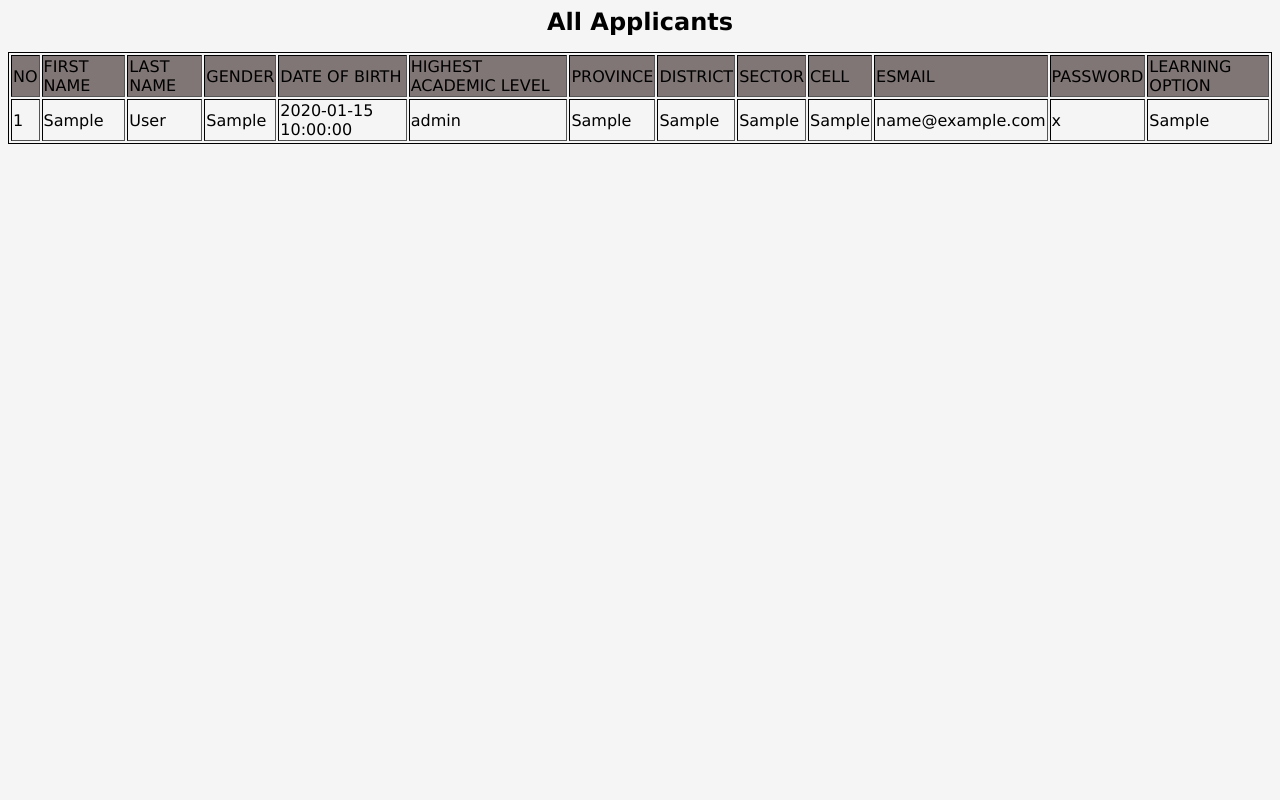
After one commit to vumiria/sdf_management, a PHP site: page /retrieve.php in a window 1280 px wide. The commit adds this page. Run offline with PHP 8.4, Linux system fonts and the light colour scheme; tables that the repository leaves empty or names only in its code hold one stand-in row (values such as "Sample post").

Commit message:
this form for sdf management created in html, css and php and then have retrieve for that form

```diff
--- a/index.php
+++ b/index.php
@@ -19,7 +19,7 @@
 		<p> Fill this form to apply: </p>
 <div class="container">
 		<form name="new_applicant_form" action="registration.php" method="post">
-			<p> First name: <input type="text" name="izina"> </p>
+			<p> First name: <input type="text" name="first_name"> </p>
 			<p> Last name:  <input type="text" name="last_name"></p>
 			<p> Gender: <br>
 				<input type="radio" id="female" name="gender" value="Female">
--- a/registration.php
+++ b/registration.php
@@ -1,3 +1,8 @@
+
+<html>
+	<title>registration</title>
+	<link rel="stylesheet" href="sytle.css">
+
 <?php
 // check if the form is submitted
 if (isset($_POST['submit'])) {
@@ -10,7 +15,7 @@ if (isset($_POST['submit'])) {
 	}
 
 	// 3. Create variables to capture information from the form
-	$first_name = $_POST['izina'];
+	$first_name = $_POST['first_name'];
 	$last_name  = $_POST['last_name'];
 	$gender     = $_POST['gender'];
 	$date_of_birth = $_POST['date_of_birth'];
@@ -35,7 +40,7 @@ if (isset($_POST['submit'])) {
 	// 5. Execute the query like this:
 	if (mysqli_query($connection, $query) === true) {
 		echo "Your application has been submitted! You will be informed of the feedback
-        of your application not later than September 15, 2021.";
+        of your application not later than September s15, 2021.";
 	} else {
 		echo "ERROR: There was a problem" . mysqli_error($connection);
 	}
--- /dev/null
+++ b/retrieve.php
@@ -0,0 +1,83 @@
+
+
+<html>
+    <title>applicant</title>
+    <link rel="stylesheet" href="vvvv.css">
+    <body>
+
+<?php
+$url='127.0.0.1:3306';
+$username='root';
+$password='';
+$conn=mysqli_connect($url,$username,$password,"sdf_database");
+if(!$conn){
+ die('Could not Connect My Sql:' .mysql_error());
+}
+?>
+
+
+
+
+<?php
+include_once 'registration.php';
+$result = mysqli_query($conn,"SELECT * FROM applicants");
+?>
+<!DOCTYPE html>
+<html>
+ <head>
+ <title> Retrive data</title>
+ </head>
+<body>
+<?php
+if (mysqli_num_rows($result) > 0) {
+?>
+<h1>All Applicants</h1>
+  <table border=1>
+
+  <tr class="bb">
+    <td>no</td>
+    <td>First Name</td>
+    <td>Last Name</td>
+    <td>Gender</td>
+    <td>Date of birth</td>
+    <td>Highest academic level</td>
+    <td>Province</td>
+    <td>District</td>
+    <td>Sector</td>
+    <td>Cell</td>
+    <td>ESmail</td>
+    <td>password</td>
+    <td>learning option</td>
+  </tr></div>
+<?php
+$i=0;
+while($row = mysqli_fetch_array($result)) {
+?>
+<tr>
+<td><?php echo $row["id"]; ?></td>
+    <td><?php echo $row["first_name"]; ?></td>
+    <td><?php echo $row["last_name"]; ?></td>
+    <td><?php echo $row["gender"]; ?></td>
+    <td><?php echo $row["date_of_birth"]; ?></td>
+    <td><?php echo $row["education_level"]; ?></td>
+    <td><?php echo $row["province"]; ?></td>
+    <td><?php echo $row["district"]; ?></td>
+    <td><?php echo $row["sector"]; ?></td>
+    <td><?php echo $row["cell"]; ?></td>
+    <td><?php echo $row["email"]; ?></td>
+    <td><?php echo $row["password"]; ?></td>
+    <td><?php echo $row["course"]; ?></td>
+</tr>
+<?php
+$i++;
+}
+?>
+</table>
+ <?php
+}
+else{
+    echo "No result found";
+}
+?>
+ </body>
+</html>
--- /dev/null
+++ b/vvvv.css
@@ -0,0 +1,19 @@
+body{
+    background-color:  whitesmoke;
+    font-size: 14px;
+    font-family: 'Lucida Sans', 'Lucida Sans Regular', 'Lucida Grande', 'Lucida Sans Unicode', Geneva, Verdana, sans-serif;
+}
+table{
+    margin: auto;
+    border: 1px solid black;
+}
+h1{
+    text-align: center;
+    font-size: 24px;
+    font-family: Verdana, Geneva, Tahoma, sans-serif;
+}
+.bb{
+    text-transform: uppercase;
+    background-color: rgb(128, 118, 118);
+
+}
```
Also changed, not shown: applicants.html (added, +15 -0 lines), applicants.php (added, +15 -0 lines), sytle.css (line endings or trailing spaces).
